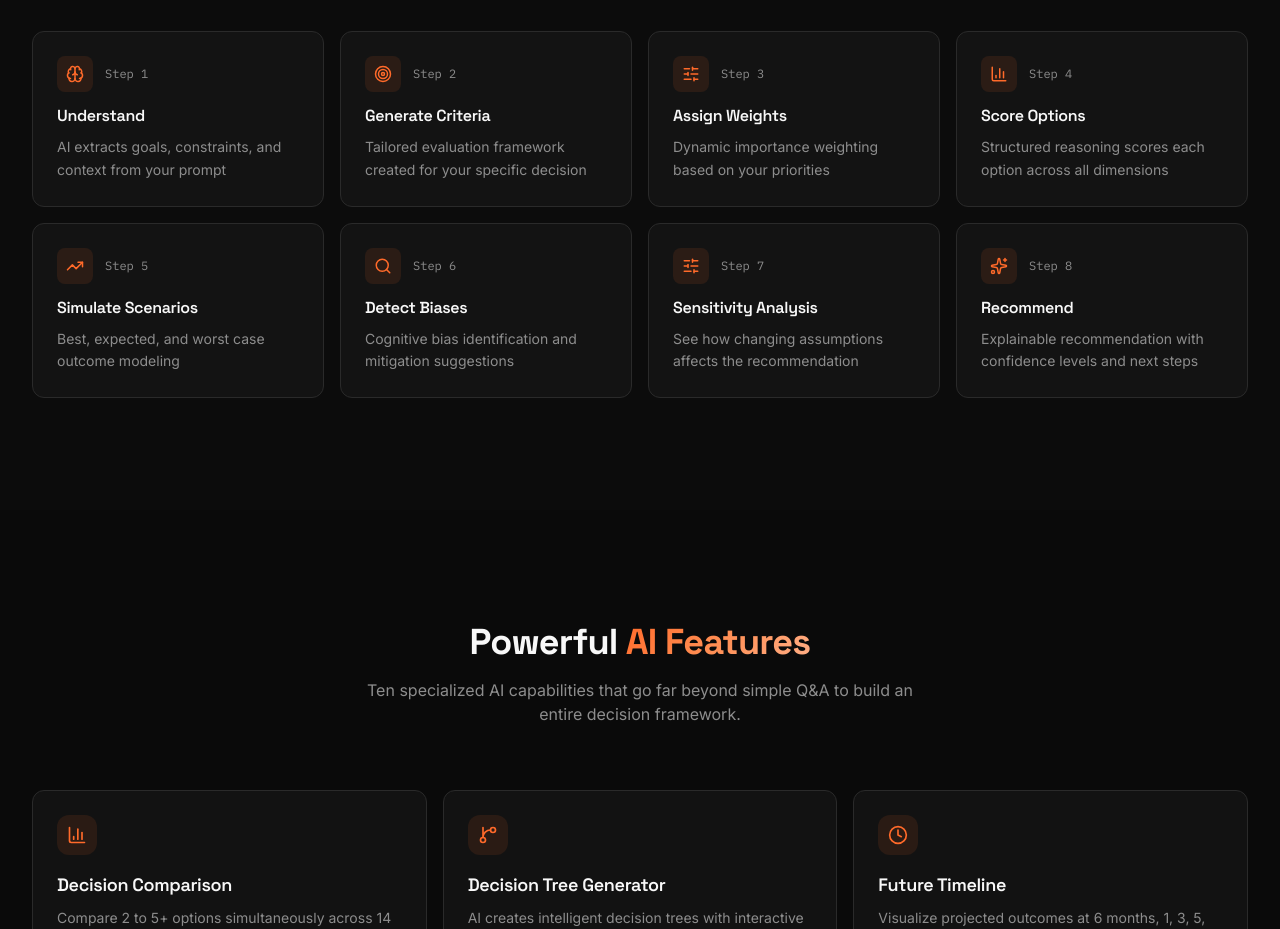
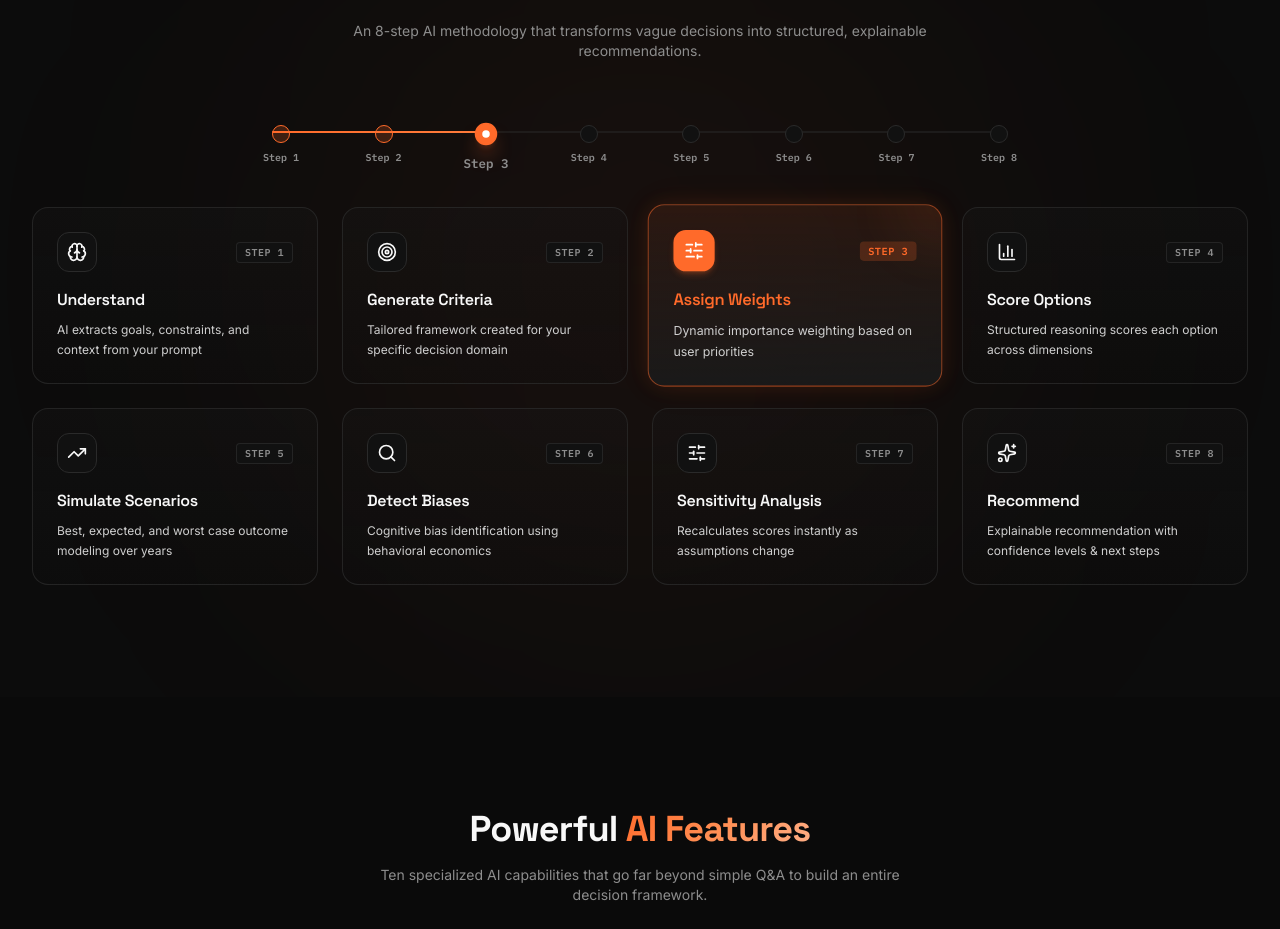
Before and after one commit to jaymore4501/INFENGINE, a Next.js app: page / in a window 1280 px wide. Shown: the part 1871-2800 px from the top of the page. Built offline with nearby package versions, Linux system fonts and the light colour scheme.

Commit message:
design: upgrade landing page card styling and animate how it works flow

```diff
--- a/src/app/page.tsx
+++ b/src/app/page.tsx
@@ -499,28 +499,31 @@ function UseCasesSection() {
           <h2 className="font-heading text-3xl sm:text-4xl font-bold mb-4">
             Real-World <span className="gradient-text">Decisions</span>
           </h2>
-          <p className="text-text-muted max-w-xl mx-auto">
+          <p className="text-text-muted max-w-xl mx-auto text-sm">
             From career pivots to technology choices — INFENGINE handles any decision that keeps you up at night.
           </p>
         </motion.div>
 
-        <div className="grid grid-cols-2 sm:grid-cols-3 md:grid-cols-4 lg:grid-cols-5 gap-3">
+        <div className="grid grid-cols-2 sm:grid-cols-3 md:grid-cols-4 lg:grid-cols-5 gap-4">
           {USE_CASES.map((useCase, i) => (
             <motion.button
               key={useCase.title}
               initial={{ opacity: 0, y: 20 }}
               animate={isInView ? { opacity: 1, y: 0 } : {}}
-              transition={{ duration: 0.4, delay: i * 0.05 }}
+              transition={{ duration: 0.4, delay: i * 0.04 }}
               onClick={() => {
                 setDecisionInput(`Should I choose ${useCase.title.replace(' vs ', ' or ')}?`);
                 window.scrollTo({ top: 0, behavior: 'smooth' });
               }}
-              className="group relative rounded-xl border border-border bg-card/50 p-4 text-left transition-all hover:border-primary/30 hover:bg-card card-hover"
+              className="group relative rounded-2xl border border-border/80 bg-gradient-to-b from-card/35 to-surface/20 p-5 text-left transition-all duration-300 hover:border-primary/40 hover:from-card/75 hover:to-surface/50 hover:shadow-xl hover:shadow-primary/5 active:scale-[0.98] overflow-hidden cursor-pointer"
             >
-              <span className="text-2xl mb-2 block">{useCase.icon}</span>
-              <span className="text-sm font-medium text-text-primary block mb-1">{useCase.title}</span>
+              <div className="absolute -top-12 -right-12 h-24 w-24 rounded-full bg-primary/10 blur-xl opacity-0 group-hover:opacity-100 transition-opacity duration-300" />
+              <div className="flex h-12 w-12 items-center justify-center rounded-xl bg-surface border border-border/80 group-hover:bg-primary/10 group-hover:border-primary/30 transition-all duration-300 mb-4">
+                <span className="text-2xl group-hover:scale-110 transition-transform duration-300">{useCase.icon}</span>
+              </div>
+              <span className="text-sm font-heading font-semibold text-text-primary block mb-1.5">{useCase.title}</span>
               <span className="text-xs text-text-muted">{useCase.category}</span>
-              <ChevronRight className="absolute top-4 right-3 h-3.5 w-3.5 text-text-muted opacity-0 group-hover:opacity-100 group-hover:text-primary transition-all" />
+              <ChevronRight className="absolute top-5 right-4 h-4 w-4 text-text-muted opacity-0 group-hover:opacity-100 group-hover:translate-x-1 group-hover:text-primary transition-all duration-300" />
             </motion.button>
           ))}
         </div>
@@ -533,21 +536,34 @@ function UseCasesSection() {
 function HowItWorksSection() {
   const ref = useRef(null);
   const isInView = useInView(ref, { once: true, margin: '-100px' });
+  const [activeStep, setActiveStep] = useState(0);
+
+  useEffect(() => {
+    const interval = setInterval(() => {
+      setActiveStep((prev) => (prev + 1) % 8);
+    }, 2800);
+    return () => clearInterval(interval);
+  }, []);
 
   const steps = [
     { icon: Brain, title: 'Understand', desc: 'AI extracts goals, constraints, and context from your prompt' },
-    { icon: Target, title: 'Generate Criteria', desc: 'Tailored evaluation framework created for your specific decision' },
-    { icon: SlidersHorizontal, title: 'Assign Weights', desc: 'Dynamic importance weighting based on your priorities' },
-    { icon: BarChart3, title: 'Score Options', desc: 'Structured reasoning scores each option across all dimensions' },
-    { icon: TrendingUp, title: 'Simulate Scenarios', desc: 'Best, expected, and worst case outcome modeling' },
-    { icon: Search, title: 'Detect Biases', desc: 'Cognitive bias identification and mitigation suggestions' },
-    { icon: SlidersHorizontal, title: 'Sensitivity Analysis', desc: 'See how changing assumptions affects the recommendation' },
-    { icon: Sparkles, title: 'Recommend', desc: 'Explainable recommendation with confidence levels and next steps' },
+    { icon: Target, title: 'Generate Criteria', desc: 'Tailored framework created for your specific decision domain' },
+    { icon: SlidersHorizontal, title: 'Assign Weights', desc: 'Dynamic importance weighting based on user priorities' },
+    { icon: BarChart3, title: 'Score Options', desc: 'Structured reasoning scores each option across dimensions' },
+    { icon: TrendingUp, title: 'Simulate Scenarios', desc: 'Best, expected, and worst case outcome modeling over years' },
+    { icon: Search, title: 'Detect Biases', desc: 'Cognitive bias identification using behavioral economics' },
+    { icon: SlidersHorizontal, title: 'Sensitivity Analysis', desc: 'Recalculates scores instantly as assumptions change' },
+    { icon: Sparkles, title: 'Recommend', desc: 'Explainable recommendation with confidence levels & next steps' },
   ];
 
   return (
-    <section ref={ref} className="py-28 bg-surface/30">
-      <div className="mx-auto max-w-7xl px-6 lg:px-8">
+    <section ref={ref} className="py-28 bg-surface/30 relative overflow-hidden">
+      {/* Background gradients */}
+      <div className="absolute inset-0 pointer-events-none">
+        <div className="absolute top-1/2 left-1/2 -translate-x-1/2 -translate-y-1/2 w-[700px] h-[700px] rounded-full bg-primary/5 blur-[150px]" />
+      </div>
+
+      <div className="mx-auto max-w-7xl px-6 lg:px-8 relative z-10">
         <motion.div
           initial={{ opacity: 0, y: 30 }}
           animate={isInView ? { opacity: 1, y: 0 } : {}}
@@ -557,30 +573,88 @@ function HowItWorksSection() {
           <h2 className="font-heading text-3xl sm:text-4xl font-bold mb-4">
             How <span className="gradient-text">INFENGINE</span> Works
           </h2>
-          <p className="text-text-muted max-w-xl mx-auto">
+          <p className="text-text-muted max-w-xl mx-auto text-sm">
             An 8-step AI methodology that transforms vague decisions into structured, explainable recommendations.
           </p>
         </motion.div>
 
-        <div className="grid grid-cols-1 sm:grid-cols-2 lg:grid-cols-4 gap-4">
+        {/* Custom Progress Track */}
+        <div className="relative w-full max-w-3xl mx-auto mb-16 px-4">
+          <div className="absolute inset-y-1.5 left-4 right-4 h-0.5 bg-border/50 rounded-full" />
+          <motion.div
+            className="absolute inset-y-1.5 left-4 h-0.5 bg-gradient-to-r from-primary to-primary-hover rounded-full"
+            animate={{ width: `${(activeStep / 7) * 100}%` }}
+            transition={{ duration: 0.4, ease: 'easeInOut' }}
+            style={{ maxWidth: 'calc(100% - 2rem)' }}
+          />
+          <div className="relative flex justify-between">
+            {steps.map((_, idx) => (
+              <button
+                key={idx}
+                onClick={() => setActiveStep(idx)}
+                className={`relative flex h-4.5 w-4.5 items-center justify-center rounded-full border transition-all duration-300 z-10 cursor-pointer ${
+                  idx === activeStep
+                    ? 'border-primary bg-primary scale-125 shadow-lg shadow-primary/40'
+                    : idx < activeStep
+                    ? 'border-primary bg-primary/20 text-primary'
+                    : 'border-border bg-surface text-text-muted'
+                }`}
+                title={`View Step ${idx + 1}`}
+              >
+                <div className={`h-1.5 w-1.5 rounded-full ${idx === activeStep ? 'bg-white' : 'bg-transparent'}`} />
+                <span className="absolute top-6 text-[10px] font-mono font-bold whitespace-nowrap text-text-muted">
+                  Step {idx + 1}
+                </span>
+              </button>
+            ))}
+          </div>
+        </div>
+
+        {/* Animated Connected Steps Grid */}
+        <div className="grid grid-cols-1 sm:grid-cols-2 lg:grid-cols-4 gap-6">
           {steps.map((step, i) => {
             const Icon = step.icon;
+            const isActive = i === activeStep;
             return (
               <motion.div
                 key={step.title}
+                onClick={() => setActiveStep(i)}
                 initial={{ opacity: 0, y: 20 }}
                 animate={isInView ? { opacity: 1, y: 0 } : {}}
-                transition={{ duration: 0.4, delay: i * 0.08 }}
-                className="group relative rounded-xl border border-border bg-card/50 p-6 transition-all hover:border-primary/30 card-hover"
+                transition={{ duration: 0.4, delay: i * 0.05 }}
+                className={`group relative rounded-2xl border p-6 text-left cursor-pointer transition-all duration-500 overflow-hidden ${
+                  isActive
+                    ? 'border-primary/50 bg-gradient-to-b from-primary/10 to-card/95 orange-glow-sm scale-[1.03]'
+                    : 'border-border/80 bg-gradient-to-b from-card/30 to-surface/20 hover:border-border-hover'
+                }`}
               >
-                <div className="flex items-center gap-3 mb-3">
-                  <div className="flex h-9 w-9 items-center justify-center rounded-lg bg-primary/10 text-primary group-hover:bg-primary/20 transition-colors">
-                    <Icon className="h-4.5 w-4.5" />
+                {/* Glow backdrop for active item */}
+                {isActive && (
+                  <div className="absolute -top-12 -right-12 h-24 w-24 rounded-full bg-primary/15 blur-xl animate-pulse" />
+                )}
+
+                <div className="flex items-center justify-between mb-4">
+                  <div className={`flex h-10 w-10 items-center justify-center rounded-xl transition-all duration-300 ${
+                    isActive
+                      ? 'bg-primary text-white shadow-md shadow-primary/25'
+                      : 'bg-surface border border-border group-hover:border-primary/30 group-hover:bg-primary/5 group-hover:text-primary'
+                  }`}>
+                    <Icon className="h-5 w-5" />
                   </div>
-                  <span className="text-xs font-mono text-text-muted">Step {i + 1}</span>
+                  <span className={`text-[10px] font-mono font-bold tracking-wider uppercase px-2 py-0.5 rounded ${
+                    isActive ? 'bg-primary/20 text-primary' : 'bg-surface text-text-muted border border-border/80'
+                  }`}>
+                    Step {i + 1}
+                  </span>
                 </div>
-                <h3 className="font-heading text-base font-semibold text-text-primary mb-2">{step.title}</h3>
-                <p className="text-sm text-text-muted leading-relaxed">{step.desc}</p>
+                <h3 className={`font-heading text-base font-semibold mb-2 transition-colors duration-300 ${
+                  isActive ? 'text-primary' : 'text-text-primary group-hover:text-primary/90'
+                }`}>
+                  {step.title}
+                </h3>
+                <p className="text-xs text-text-secondary leading-relaxed transition-colors duration-300">
+                  {step.desc}
+                </p>
               </motion.div>
             );
           })}
@@ -620,12 +694,12 @@ function FeaturesSection() {
           <h2 className="font-heading text-3xl sm:text-4xl font-bold mb-4">
             Powerful <span className="gradient-text">AI Features</span>
           </h2>
-          <p className="text-text-muted max-w-xl mx-auto">
+          <p className="text-text-muted max-w-xl mx-auto text-sm">
             Ten specialized AI capabilities that go far beyond simple Q&A to build an entire decision framework.
           </p>
         </motion.div>
 
-        <div className="grid grid-cols-1 md:grid-cols-2 lg:grid-cols-3 gap-4">
+        <div className="grid grid-cols-1 md:grid-cols-2 lg:grid-cols-3 gap-6">
           {features.map((feature, i) => {
             const Icon = feature.icon;
             return (
@@ -633,14 +707,15 @@ function FeaturesSection() {
                 key={feature.title}
                 initial={{ opacity: 0, y: 20 }}
                 animate={isInView ? { opacity: 1, y: 0 } : {}}
-                transition={{ duration: 0.4, delay: i * 0.06 }}
-                className="group rounded-xl border border-border bg-card/50 p-6 transition-all hover:border-primary/30 card-hover"
+                transition={{ duration: 0.4, delay: i * 0.05 }}
+                className="group relative rounded-2xl border border-border bg-gradient-to-b from-card/35 to-surface/20 p-6 transition-all duration-300 hover:border-primary/40 hover:from-card/75 hover:to-surface/50 hover:shadow-xl hover:shadow-primary/5 active:scale-[0.99] overflow-hidden"
               >
-                <div className="flex h-10 w-10 items-center justify-center rounded-xl bg-primary/10 text-primary mb-4 group-hover:bg-primary/20 group-hover:scale-110 transition-all">
-                  <Icon className="h-5 w-5" />
+                <div className="absolute -top-12 -right-12 h-24 w-24 rounded-full bg-primary/10 blur-xl opacity-0 group-hover:opacity-100 transition-opacity duration-300" />
+                <div className="flex h-11 w-11 items-center justify-center rounded-xl bg-surface border border-border/80 group-hover:bg-primary/10 group-hover:border-primary/30 group-hover:scale-110 transition-all duration-300 mb-5 text-text-secondary group-hover:text-primary">
+                  <Icon className="h-5.5 w-5.5" />
                 </div>
-                <h3 className="font-heading text-lg font-semibold text-text-primary mb-2">{feature.title}</h3>
-                <p className="text-sm text-text-muted leading-relaxed">{feature.desc}</p>
+                <h3 className="font-heading text-base font-semibold text-text-primary mb-2.5 group-hover:text-primary/90 transition-colors duration-300">{feature.title}</h3>
+                <p className="text-xs text-text-muted leading-relaxed">{feature.desc}</p>
               </motion.div>
             );
           })}
```
